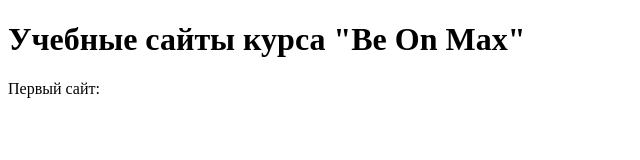
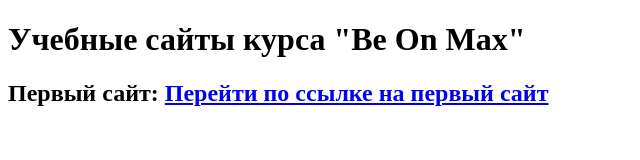
Before and after one commit to Oxana-S/beonmax-course, a plain HTML site: page index.html in a window 1280 px wide. Shown: the whole page, without its empty margins (0-640 px from the left). Drawn offline with Linux system fonts and the light colour scheme.

Commit message:
Update index.html

```diff
--- a/index.html
+++ b/index.html
@@ -7,9 +7,9 @@
 </head>
 <body>
     <h1>Учебные сайты курса "Be On Max"</h1>
-    <p>
+    <h2>
         Первый сайт:
-        <a href="https://oxana-s.github.io/beonmax-course/n-1"></a>
-    </p>
+        <a href="https://oxana-s.github.io/beonmax-course/n-1">Перейти по ссылке на первый сайт</a>
+    </h2>
 </body>
 </html>
```
